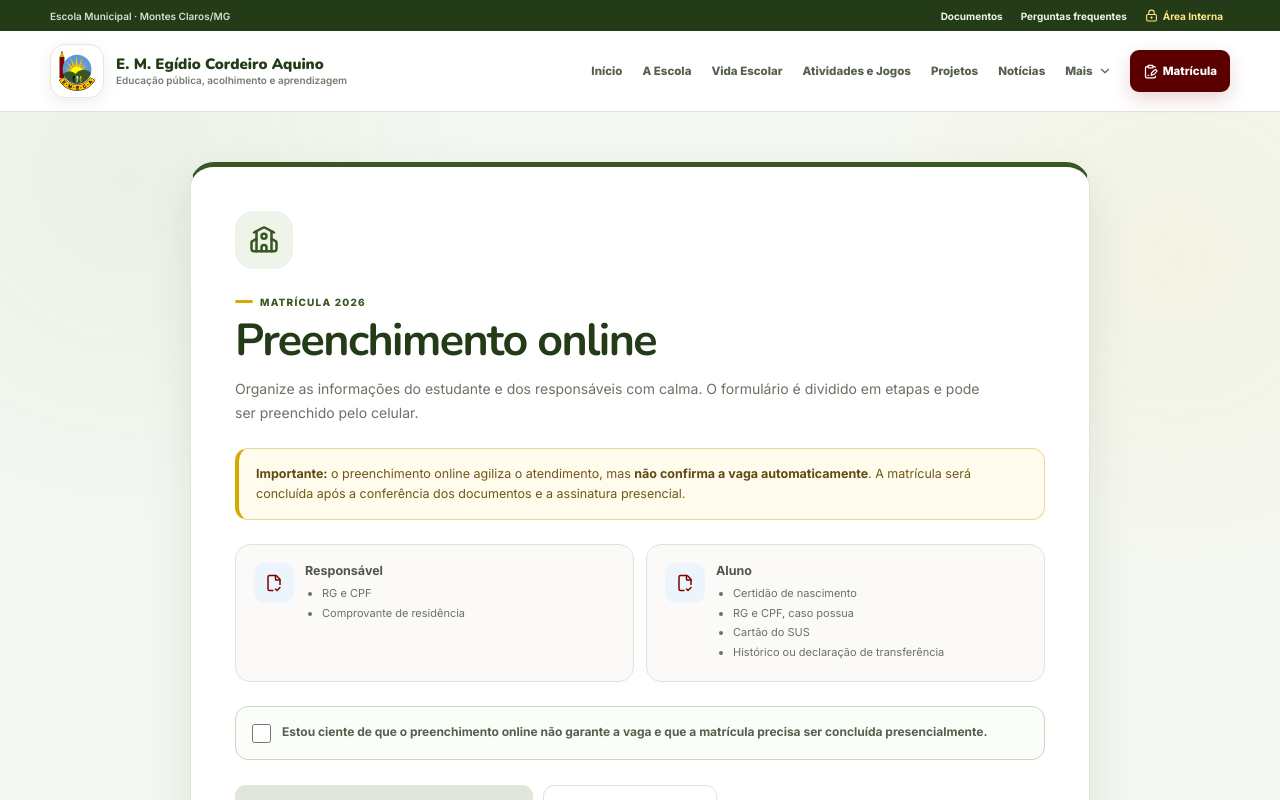
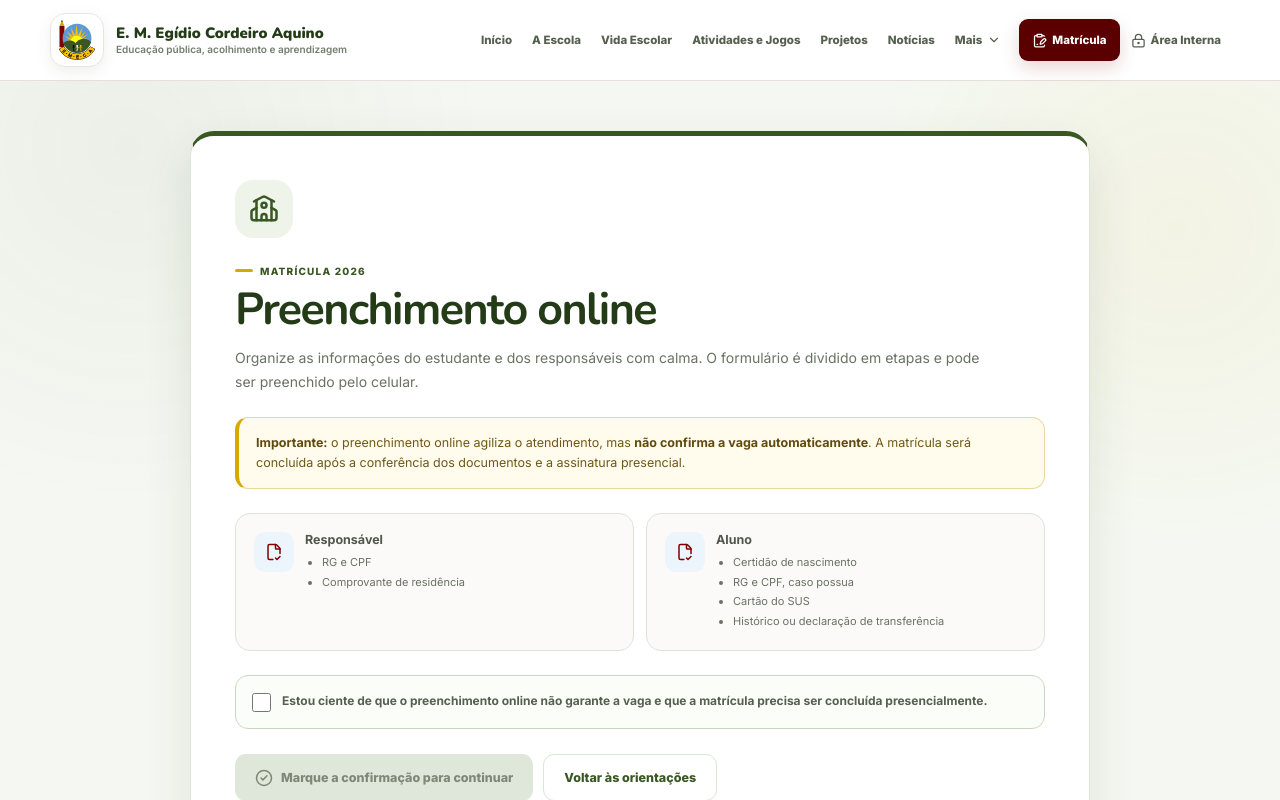
Before and after one commit to Paulo-Andre/emeca, a React (Vite) app in the folder frontend_publico/: page /DadosMae in a window 1280 px wide. Shown: the top 800 px of the page. Built offline with nearby package versions, Linux system fonts and the light colour scheme.

Commit message:
Unificar novo menu também na matrícula

```diff
--- a/frontend_publico/src/components/PublicSiteShell.tsx
+++ b/frontend_publico/src/components/PublicSiteShell.tsx
@@ -11,18 +11,10 @@ export default function PublicSiteShell({ children }: { children: ReactNode }) {
   return (
     <div className="school-public-shell">
       <header className="school-public-header">
-        <div className="school-public-utility">
-          <div className="school-public-utility__inner">
-            <span>Escola Municipal · Montes Claros/MG</span>
-            <nav aria-label="Acessos complementares">
-              <a href="/documentos/">Documentos</a>
-              <a href="/perguntas-frequentes/">Perguntas frequentes</a>
-              <a className="shell-login" href="/login/">
-                <LockKeyhole size={13} />
-                Área Interna
-              </a>
-            </nav>
-          </div>
+        <div className="school-public-colors" aria-hidden="true">
+          <span />
+          <span />
+          <span />
         </div>
 
         <div className="school-public-header__inner">
@@ -74,6 +66,11 @@ export default function PublicSiteShell({ children }: { children: ReactNode }) {
               <ClipboardPenLine size={15} />
               Matrícula
             </a>
+
+            <a className="shell-internal-access" href="/login/" onClick={closeMenu}>
+              <LockKeyhole size={15} />
+              Área Interna
+            </a>
           </nav>
         </div>
       </header>
```
